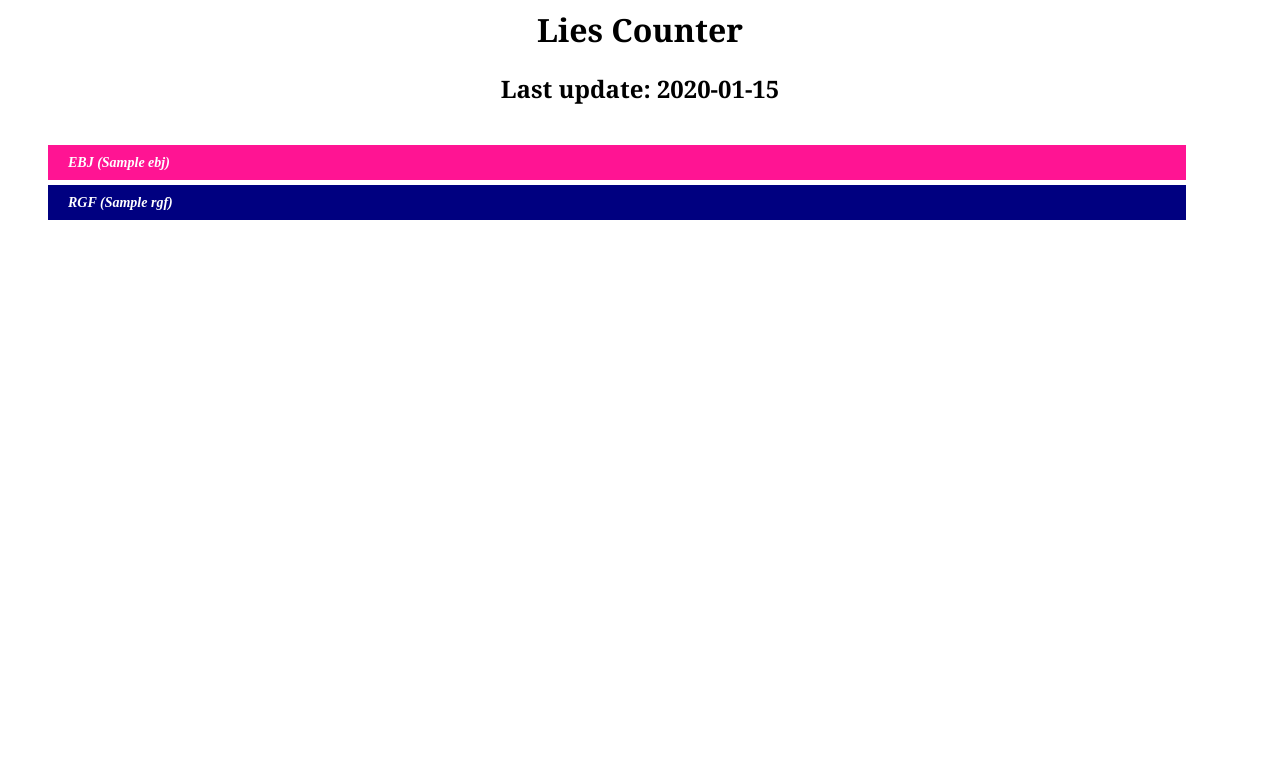
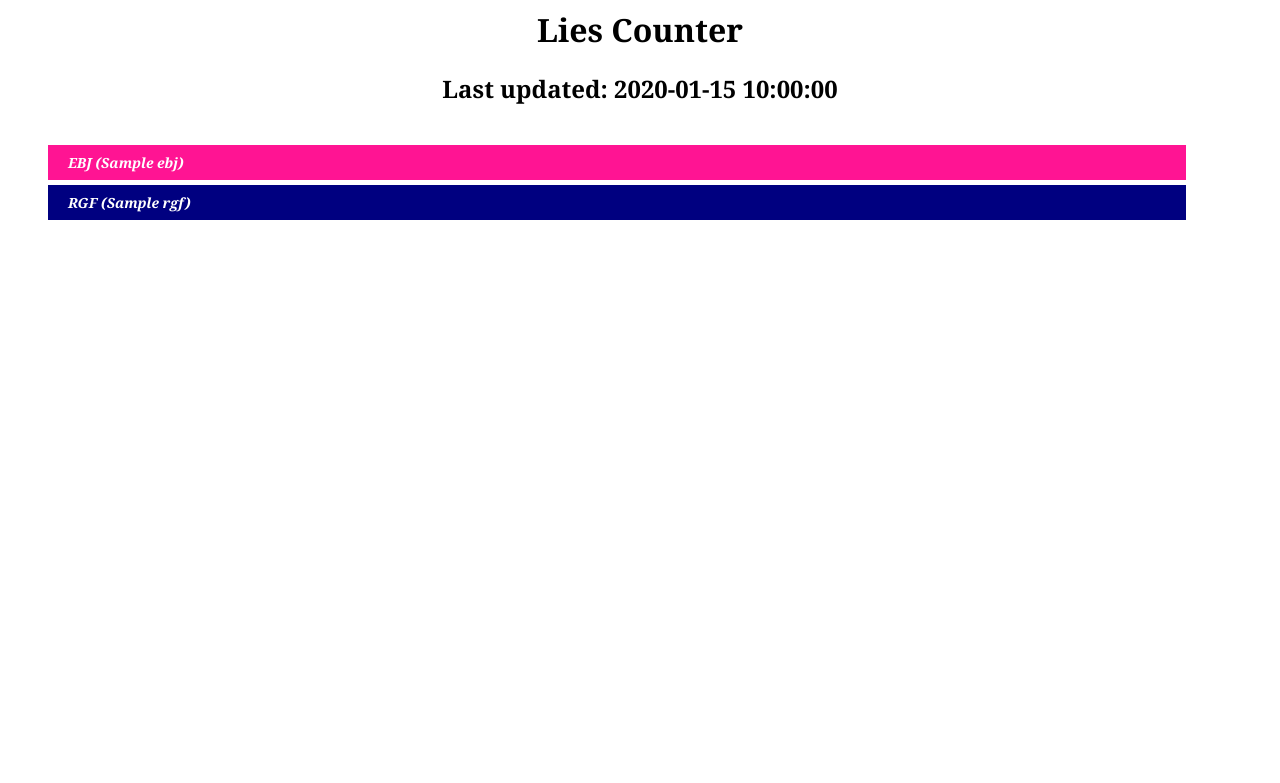
Before and after one commit to ilmaruk/lies_counter, a Python web app: template lies_counter/templates/index.html in a window 1280 px wide. Shown: the top 783 px of the page. Run offline with Jinja, Linux system fonts and the light colour scheme; the template is opened without the code that fills it: most values are stand-ins (such as "Sample title", 1, 10 or a date in 2020).

Commit message:
Added last-updated.

```diff
--- a/lies_counter/templates/index.html
+++ b/lies_counter/templates/index.html
@@ -2,10 +2,7 @@
     <head>
         <title>Lies Counter</title>
         <style>
-            h1 {
-                font-family: medium-marketing-display-font, Georgia, Cambria, "Times New Roman", Times, serif;
-                }
-            h2 {
+            body {
                 font-family: medium-marketing-display-font, Georgia, Cambria, "Times New Roman", Times, serif;
                 }
 
@@ -38,7 +35,7 @@
     <body>
         <div align="center">
             <h1>Lies Counter</h1>
-            <h2>Last update: {{ last_update }}</h2>
+            <h2>Last updated: {{ last_updated }}</h2>
         </div>
 
         <div>
```
Also changed, not shown: lies_counter/app.py (+14 -4 lines).
